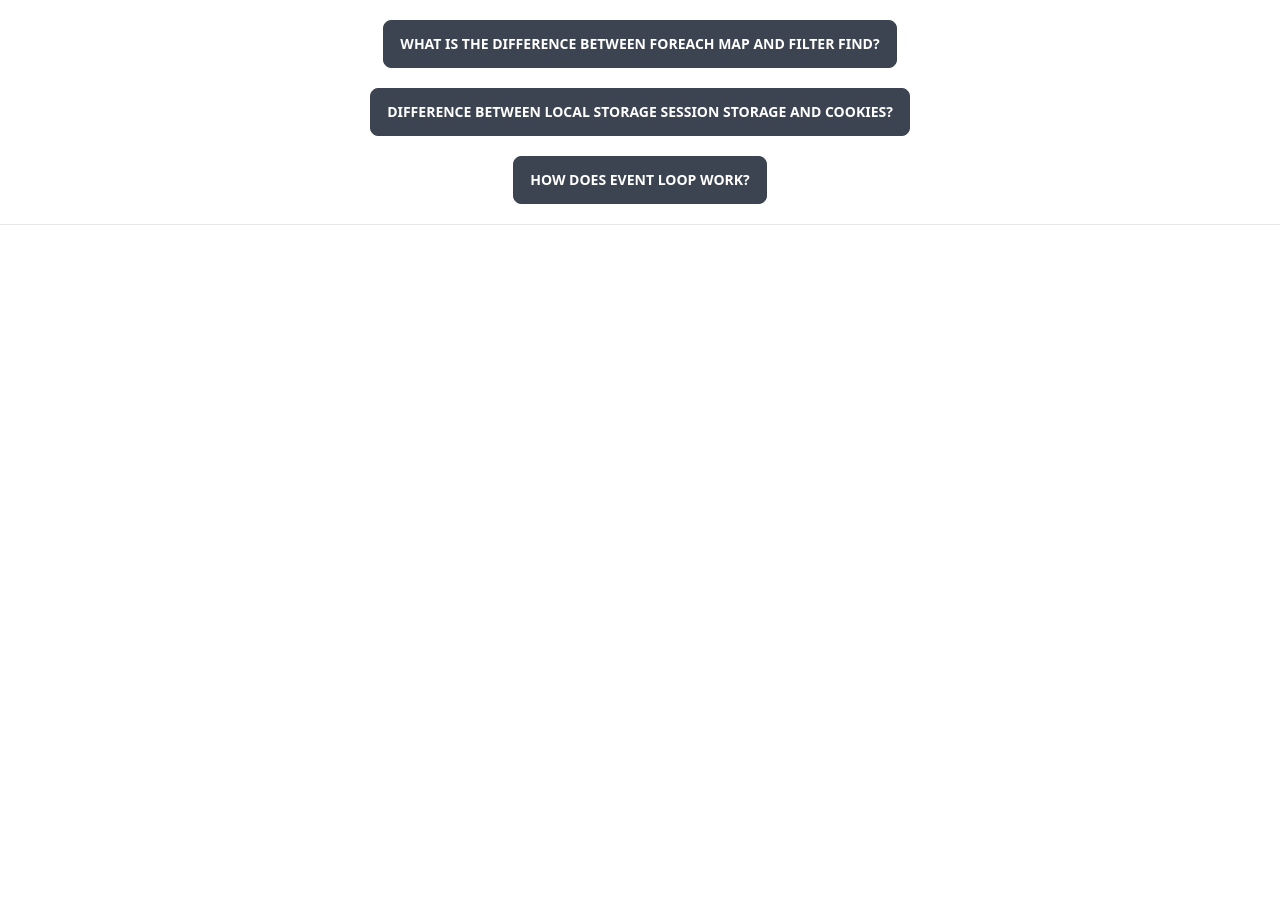
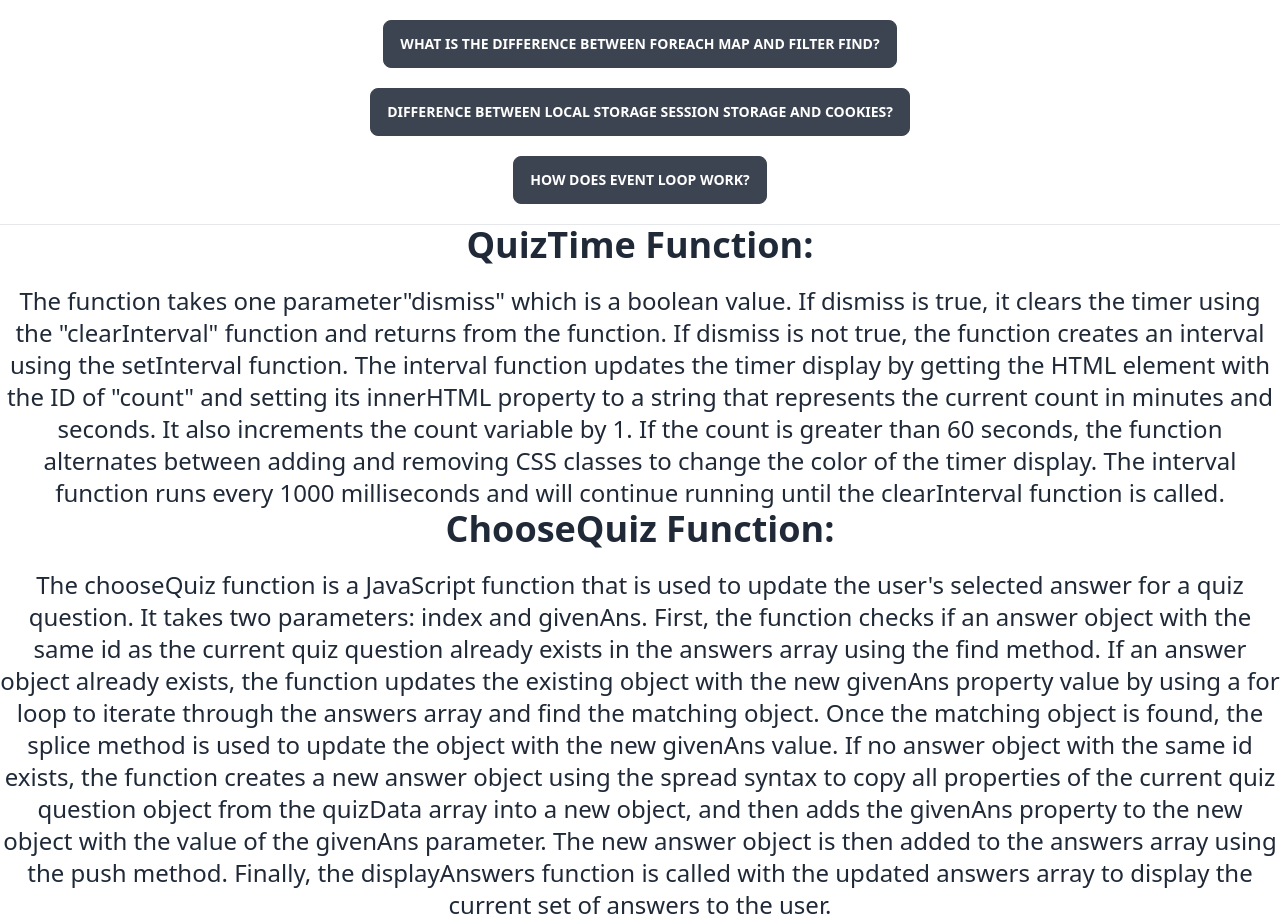
Before and after one commit to Chandan-Chandra-shil/quiz-zero, a plain HTML site: page blog.html in a window 1280 px wide. Before the commit the page ends 800 px from the top, so only its background shows below. Drawn offline with nearby package versions, Linux system fonts and the light colour scheme.

Commit message:
added two function question

```diff
--- a/blog.html
+++ b/blog.html
@@ -73,7 +73,37 @@
     </div>
   </section>
   <hr>
+  <div class=" text-center">
+    <h1 class="font-bold text-4xl mb-5">QuizTime Function: </h1>
+    <p class="text-2xl" > The function takes one parameter"dismiss" which is a boolean value. If dismiss is true, it clears the timer using the
+    "clearInterval" function and returns from the function.
 
+    If dismiss is not true, the function creates an interval using the setInterval function. The interval function updates
+    the timer display by getting the HTML element with the ID of "count" and setting its innerHTML property to a string that
+    represents the current count in minutes and seconds. It also increments the count variable by 1.
+
+    If the count is greater than 60 seconds, the function alternates between adding and removing CSS classes to change the
+    color of the timer display.
+
+    The interval function runs every 1000 milliseconds  and will continue running until the clearInterval
+    function is called.</p>
+    <h1 class="font-bold text-4xl mb-5">ChooseQuiz Function: </h1>
+    <p class="text-2xl">The chooseQuiz function is a JavaScript function that is used to update the user's selected answer for a quiz question.
+    It takes two parameters: index and givenAns.
+
+    First, the function checks if an answer object with the same id as the current quiz question already exists in the
+    answers array using the find method. If an answer object already exists, the function updates the existing object with
+    the new givenAns property value by using a for loop to iterate through the answers array and find the matching object.
+    Once the matching object is found, the splice method is used to update the object with the new givenAns value.
+
+    If no answer object with the same id exists, the function creates a new answer object using the spread syntax to copy
+    all properties of the current quiz question object from the quizData array into a new object, and then adds the givenAns
+    property to the new object with the value of the givenAns parameter. The new answer object is then added to the answers
+    array using the push method.
+
+    Finally, the displayAnswers function is called with the updated answers array to display the current set of answers to
+    the user.</p>
+  </div>
 
 
 </body>
```
